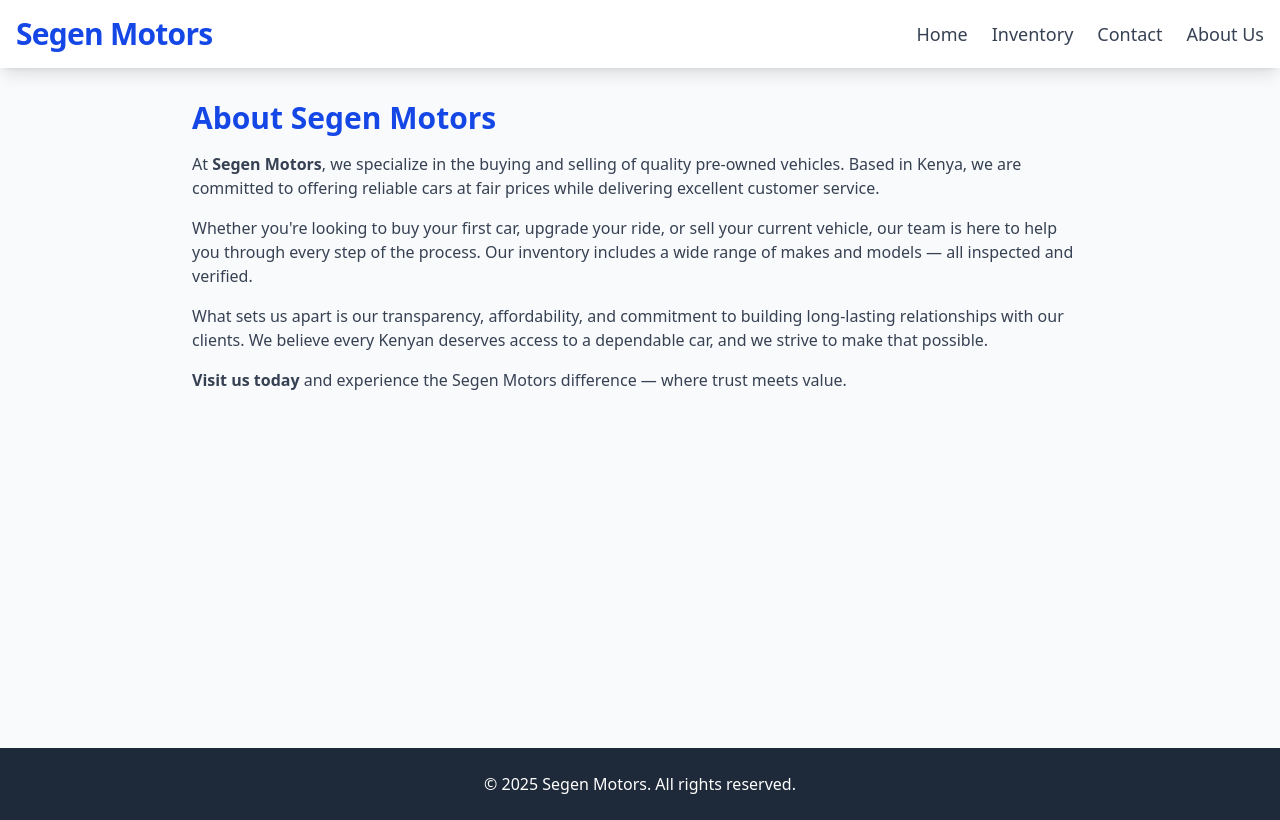
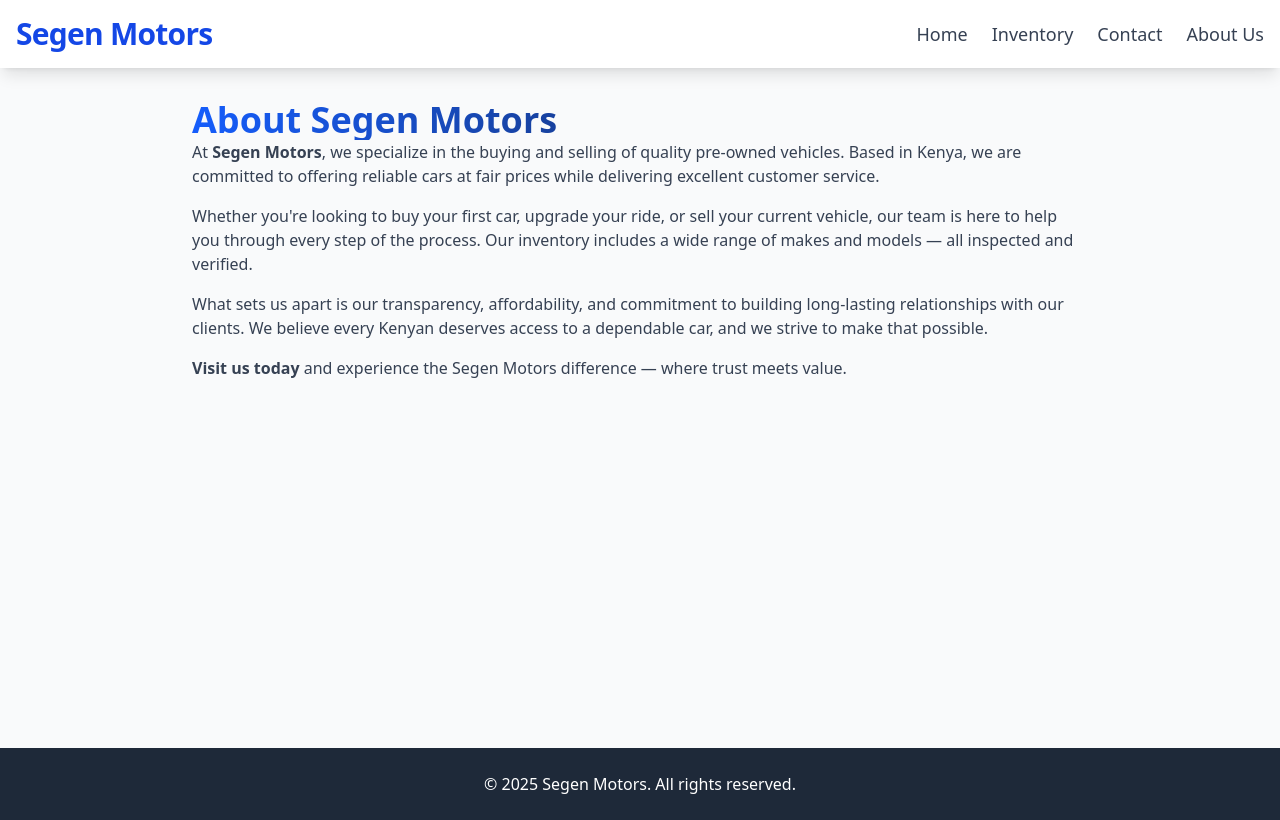
Before and after one commit to IsaacKoome/segenmotors, a Next.js app: page /about in a window 1280 px wide. Built offline with nearby package versions, Linux system fonts and the light colour scheme.

Commit message:
Added styled text name

```diff
--- a/app/about/page.tsx
+++ b/app/about/page.tsx
@@ -3,7 +3,10 @@
 export default function AboutPage() {
   return (
     <div className="max-w-4xl mx-auto">
-      <h1 className="text-3xl font-bold mb-4 text-blue-700">About Segen Motors</h1>
+      <h1 className="text-3xl sm:text-4xl font-extrabold text-transparent bg-clip-text bg-gradient-to-r from-blue-600 to-gray-900">
+  About Segen Motors
+</h1>
+
 
       <p className="text-gray-700 mb-4">
         At <strong>Segen Motors</strong>, we specialize in the buying and selling of quality pre-owned vehicles.
@@ -23,6 +26,7 @@
       <p className="text-gray-700">
         <strong>Visit us today</strong> and experience the Segen Motors difference — where trust meets value.
       </p>
+
     </div>
   );
 }
```
